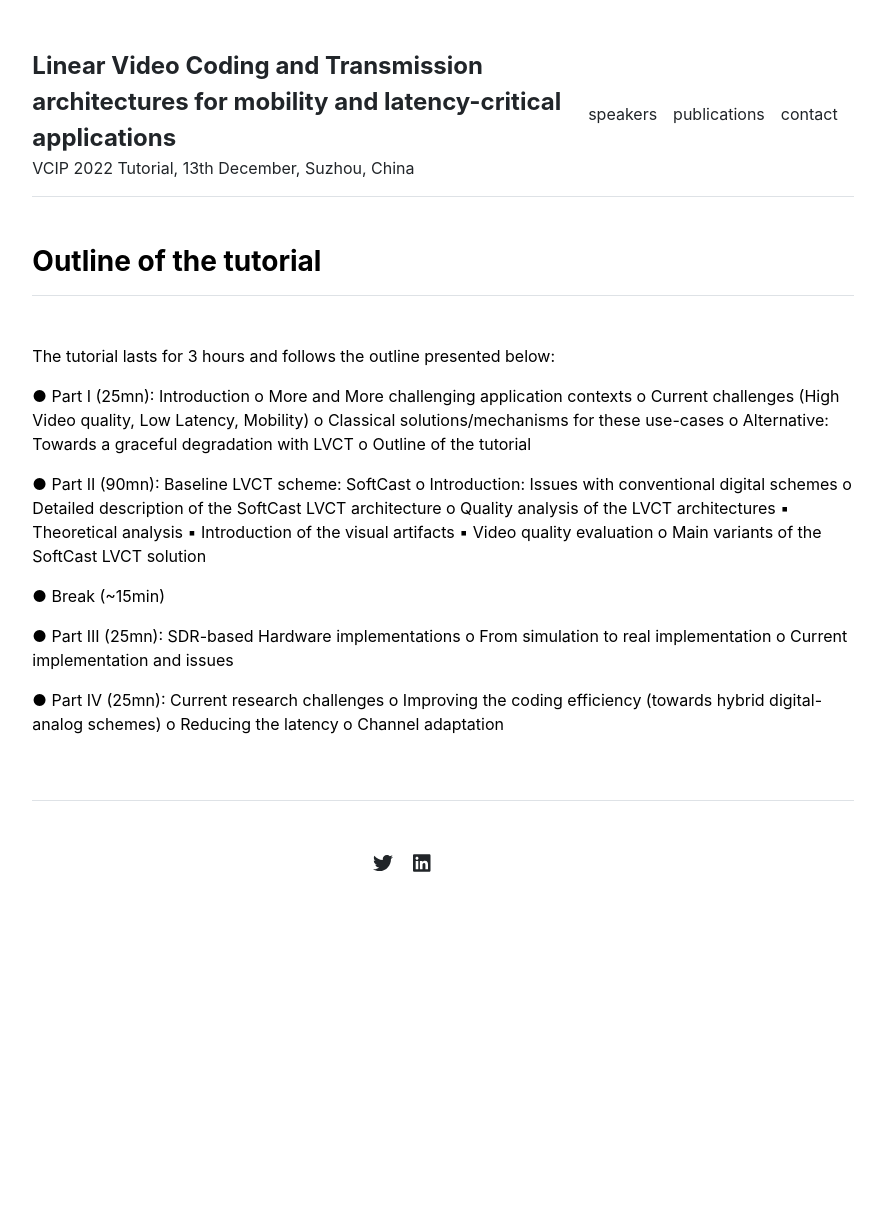
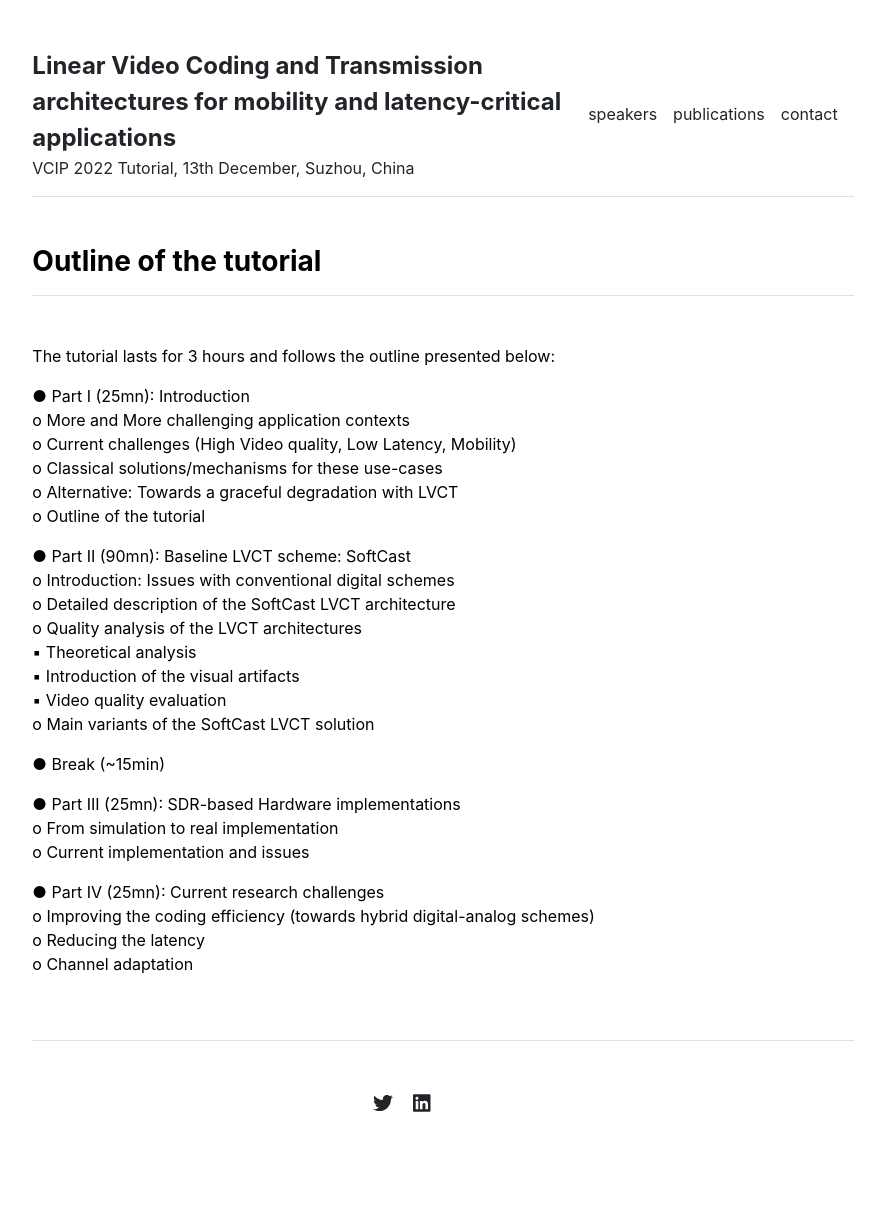
Before and after one commit to XiaYi59/LVCT, a Jekyll site: the page built from _posts/2020-02-01-class-update.md, in a window 1280 px wide. Shown: the whole page, without its empty margins (197-1079 px from the left). Built offline with Jekyll 4.4.1, drawn with Linux system fonts in a browser that asks for light colours; before the commit the page ends 975 px from its top, so only the background shows below that.

Commit message:
Update 2020-02-01-class-update.md

```diff
--- a/_posts/2020-02-01-class-update.md
+++ b/_posts/2020-02-01-class-update.md
@@ -5,29 +5,29 @@ title: "Outline of the tutorial"
 
 The tutorial lasts for 3 hours and follows the outline presented below:
 
-● Part I (25mn): Introduction
-o More and More challenging application contexts
-o Current challenges (High Video quality, Low Latency, Mobility)
-o Classical solutions/mechanisms for these use-cases
-o Alternative: Towards a graceful degradation with LVCT
+● Part I (25mn): Introduction <br>
+o More and More challenging application contexts <br>
+o Current challenges (High Video quality, Low Latency, Mobility) <br>
+o Classical solutions/mechanisms for these use-cases <br>
+o Alternative: Towards a graceful degradation with LVCT <br>
 o Outline of the tutorial
 
-● Part II (90mn): Baseline LVCT scheme: SoftCast
-o Introduction: Issues with conventional digital schemes
-o Detailed description of the SoftCast LVCT architecture
-o Quality analysis of the LVCT architectures
-▪ Theoretical analysis
-▪ Introduction of the visual artifacts
-▪ Video quality evaluation
+● Part II (90mn): Baseline LVCT scheme: SoftCast <br>
+o Introduction: Issues with conventional digital schemes <br>
+o Detailed description of the SoftCast LVCT architecture <br>
+o Quality analysis of the LVCT architectures <br>
+  ▪ Theoretical analysis <br>
+  ▪ Introduction of the visual artifacts <br>
+  ▪ Video quality evaluation <br>
 o Main variants of the SoftCast LVCT solution
 
 ● Break (~15min)
 
-● Part III (25mn): SDR-based Hardware implementations
-o From simulation to real implementation
+● Part III (25mn): SDR-based Hardware implementations <br>
+o From simulation to real implementation <br>
 o Current implementation and issues
 
-● Part IV (25mn): Current research challenges
-o Improving the coding efficiency (towards hybrid digital-analog schemes)
-o Reducing the latency
+● Part IV (25mn): Current research challenges <br>
+o Improving the coding efficiency (towards hybrid digital-analog schemes) <br>
+o Reducing the latency <br>
 o Channel adaptation
```
